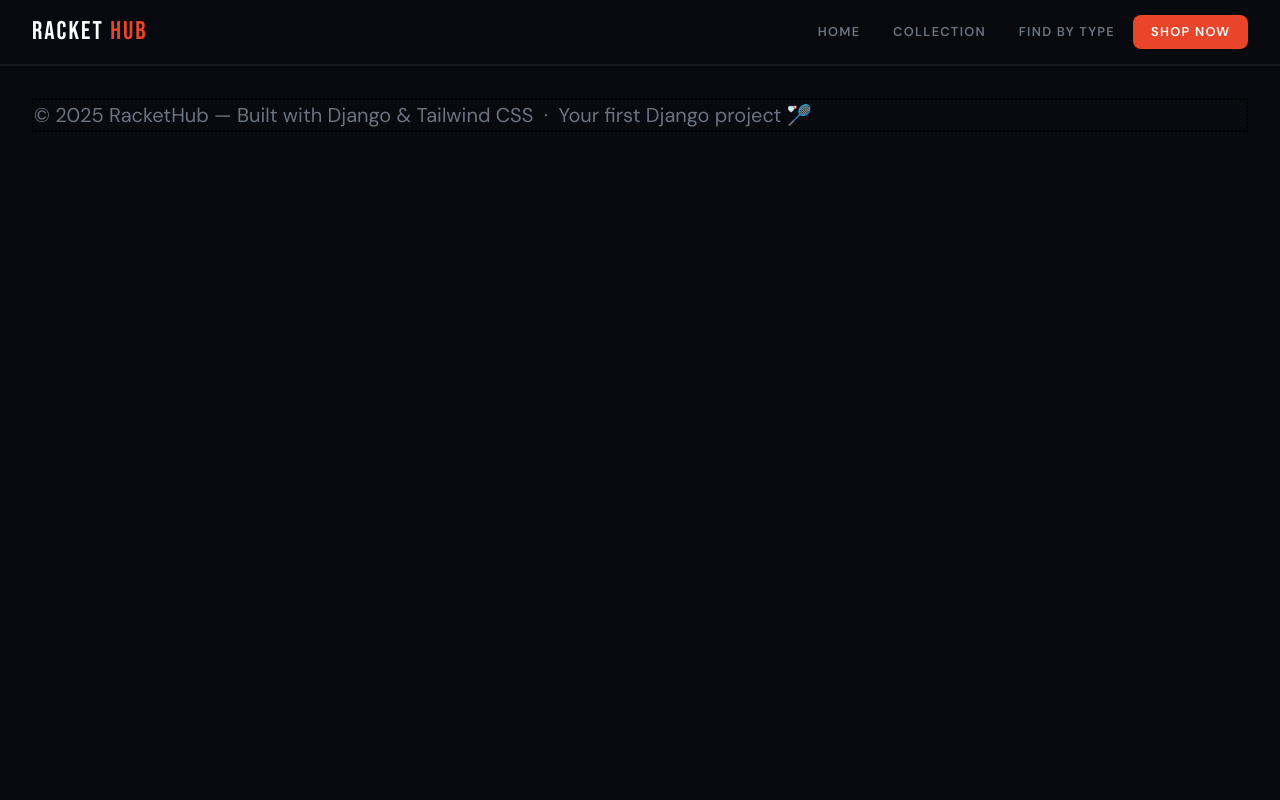
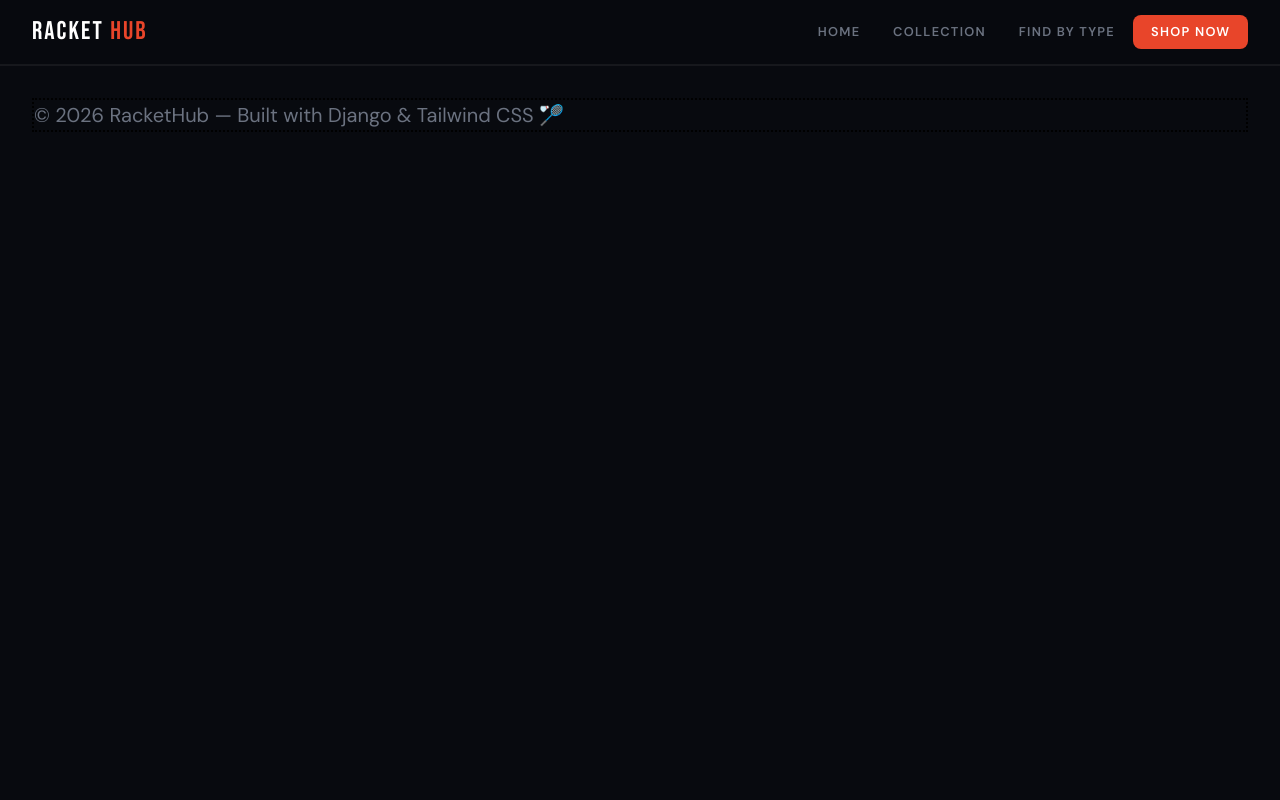
Before and after one commit to Deepsambhavani/Racket_Hub, a Django app: template DBL/templates/DBL/view_racket.html in a window 1280 px wide. Run offline with Django 3.2, Linux system fonts and the light colour scheme; the template is opened without the code that fills it, so the values that code supplies are empty; some libraries are stand-ins or nearby versions.

Commit message:
Racket_hub

```diff
--- a/DBL/forms.py
+++ b/DBL/forms.py
@@ -3,7 +3,7 @@ from .models import rackets, racket_type, racket_reviews, LaserSerial, racket_re
 
 
 class racketform(forms.Form):
-    racket_type = forms.ModelChoiceField(queryset=racket_type.objects.all(), label='Select Brand')
+    racket_type = forms.ModelChoiceField(queryset=racket_type.objects.all(), label='Select Type')
 
 
 class ReviewForm(forms.ModelForm):
--- a/DBL/templates/DBL/all_rackets.html
+++ b/DBL/templates/DBL/all_rackets.html
@@ -1,6 +1,6 @@
     {% extends "layout.html" %}
 
-    {% block title %}Find by Brand — RacketHub{% endblock title %}
+    {% block title %}Find by TYPE — RacketHub{% endblock title %}
 
     {% block content %}
     <style>
@@ -71,9 +71,9 @@
     </style>
 
     <div class="search-page">
-        <div class="page-eyebrow">Browse by Brand</div>
+        <div class="page-eyebrow">Browse by Type</div>
         <h1 class="page-title">Find Your Racket</h1>
-        <p class="page-sub">Select a brand to see which rackets belong to that category.</p>
+        <p class="page-sub">Select a type to see which rackets belong to that category.</p>
 
         <div class="search-card">
             <form method="POST">
--- a/DBL/templates/DBL/view_racket.html
+++ b/DBL/templates/DBL/view_racket.html
@@ -85,7 +85,7 @@
 {% block content %}{% endblock content %}
 
 <footer>
-    <p>© 2025 RacketHub — Built with Django & Tailwind CSS &nbsp;·&nbsp; Your first Django project 🏸</p>
+    <p>© 2026 RacketHub — Built with Django & Tailwind CSS 🏸</p>
 </footer>
 
 </body>
--- a/templates/layout.html
+++ b/templates/layout.html
@@ -85,7 +85,7 @@
 {% block content %}{% endblock content %}
 
 <footer>
-    <p>© 2025 RacketHub — Built with Django & Tailwind CSS &nbsp;·&nbsp; Your first Django project 🏸</p>
+    <p>© 2026 RacketHub — Built with Django & Tailwind CSS 🏸</p>
 </footer>
 
 </body>
--- a/templates/website/index.html
+++ b/templates/website/index.html
@@ -155,7 +155,7 @@
         </p>
         <div class="hero-actions">
             <a href="/DBL/" class="btn-primary">Explore Collection</a>
-            <a href="/DBL/racket_shop/" class="btn-ghost">Find by Brand</a>
+
         </div>
     </div>
 </section>
--- a/theme/static/css/dist/styles.css
+++ b/theme/static/css/dist/styles.css
@@ -8,22 +8,11 @@
     --font-serif: ui-serif, Georgia, Cambria, 'Times New Roman', Times, serif;
     --font-mono: ui-monospace, SFMono-Regular, Menlo, Monaco, Consolas, 'Liberation Mono', 'Courier New',
     monospace;
-    --color-red-400: oklch(70.4% 0.191 22.216);
-    --color-red-500: oklch(63.7% 0.237 25.331);
-    --color-red-600: oklch(57.7% 0.245 27.325);
     --color-orange-500: oklch(70.5% 0.213 47.604);
     --color-orange-600: oklch(64.6% 0.222 41.116);
     --color-orange-700: oklch(55.3% 0.195 38.402);
     --color-orange-900: oklch(40.8% 0.123 38.172);
-    --color-amber-400: oklch(82.8% 0.189 84.429);
     --color-yellow-400: oklch(85.2% 0.199 91.936);
-    --color-slate-100: oklch(96.8% 0.007 247.896);
-    --color-slate-400: oklch(70.4% 0.04 256.788);
-    --color-slate-500: oklch(55.4% 0.046 257.417);
-    --color-slate-600: oklch(44.6% 0.043 257.281);
-    --color-slate-800: oklch(27.9% 0.041 260.031);
-    --color-slate-900: oklch(20.8% 0.042 265.755);
-    --color-slate-950: oklch(12.9% 0.042 264.695);
     --color-gray-50: oklch(98.5% 0.002 247.839);
     --color-gray-100: oklch(96.7% 0.003 264.542);
     --color-gray-200: oklch(92.8% 0.006 264.531);
@@ -34,47 +23,25 @@
     --color-black: #000;
     --color-white: #fff;
     --spacing: 0.25rem;
-    --container-2xl: 42rem;
-    --container-4xl: 56rem;
     --container-5xl: 64rem;
-    --container-7xl: 80rem;
     --text-xs: 0.75rem;
     --text-xs--line-height: calc(1 / 0.75);
     --text-sm: 0.875rem;
     --text-sm--line-height: calc(1.25 / 0.875);
-    --text-base: 1rem;
-    --text-base--line-height: calc(1.5 / 1);
     --text-lg: 1.125rem;
     --text-lg--line-height: calc(1.75 / 1.125);
-    --text-2xl: 1.5rem;
-    --text-2xl--line-height: calc(2 / 1.5);
-    --text-3xl: 1.875rem;
-    --text-3xl--line-height: calc(2.25 / 1.875);
-    --text-4xl: 2.25rem;
-    --text-4xl--line-height: calc(2.5 / 2.25);
     --text-5xl: 3rem;
     --text-5xl--line-height: 1;
-    --text-6xl: 3.75rem;
-    --text-6xl--line-height: 1;
-    --font-weight-light: 300;
     --font-weight-medium: 500;
     --font-weight-semibold: 600;
     --font-weight-bold: 700;
-    --font-weight-black: 900;
-    --tracking-tight: -0.025em;
     --tracking-normal: 0em;
-    --tracking-wide: 0.025em;
     --tracking-wider: 0.05em;
-    --tracking-widest: 0.1em;
     --leading-normal: 1.5;
     --leading-relaxed: 1.625;
     --radius-md: 0.375rem;
     --radius-xl: 0.75rem;
     --radius-2xl: 1rem;
-    --radius-3xl: 1.5rem;
-    --ease-in-out: cubic-bezier(0.4, 0, 0.2, 1);
-    --blur-2xl: 40px;
-    --blur-3xl: 64px;
     --default-transition-duration: 150ms;
     --default-transition-timing-function: cubic-bezier(0.4, 0, 0.2, 1);
     --default-font-family: var(--font-sans);
@@ -278,9 +245,6 @@
   .grid {
     display: grid;
   }
-  .table {
-    display: table;
-  }
   .h-16 {
     height: calc(var(--spacing) * 16);
   }
@@ -302,14 +266,8 @@
   .max-w-5xl {
     max-width: var(--container-5xl);
   }
-  .border-collapse {
-    border-collapse: collapse;
-  }
   .transform {
     transform: var(--tw-rotate-x,) var(--tw-rotate-y,) var(--tw-rotate-z,) var(--tw-skew-x,) var(--tw-skew-y,);
-  }
-  .resize {
-    resize: both;
   }
   .resize-none {
     resize: none;
@@ -383,9 +341,6 @@
       border-color: color-mix(in oklab, var(--color-gray-800) 60%, transparent);
     }
   }
-  .border-yellow-400 {
-    border-color: var(--color-yellow-400);
-  }
   .border-yellow-400\/20 {
     border-color: color-mix(in srgb, oklch(85.2% 0.199 91.936) 20%, transparent);
     @supports (color: color-mix(in lab, red, red)) {
@@ -410,9 +365,6 @@
   .bg-orange-600 {
     background-color: var(--color-orange-600);
   }
-  .bg-yellow-400 {
-    background-color: var(--color-yellow-400);
-  }
   .bg-yellow-400\/10 {
     background-color: color-mix(in srgb, oklch(85.2% 0.199 91.936) 10%, transparent);
     @supports (color: color-mix(in lab, red, red)) {
@@ -434,14 +386,8 @@
   .px-4 {
     padding-inline: calc(var(--spacing) * 4);
   }
-  .py-0 {
-    padding-block: calc(var(--spacing) * 0);
-  }
   .py-0\.5 {
     padding-block: calc(var(--spacing) * 0.5);
-  }
-  .py-2 {
-    padding-block: calc(var(--spacing) * 2);
   }
   .py-2\.5 {
     padding-block: calc(var(--spacing) * 2.5);
@@ -544,9 +490,6 @@
   .uppercase {
     text-transform: uppercase;
   }
-  .underline {
-    text-decoration-line: underline;
-  }
   .shadow-md {
     --tw-shadow: 0 4px 6px -1px var(--tw-shadow-color, rgb(0 0 0 / 0.1)), 0 2px 4px -2px var(--tw-shadow-color, rgb(0 0 0 / 0.1));
     box-shadow: var(--tw-inset-shadow), var(--tw-inset-ring-shadow), var(--tw-ring-offset-shadow), var(--tw-ring-shadow), var(--tw-shadow);
@@ -554,12 +497,6 @@
   .shadow-xl {
     --tw-shadow: 0 20px 25px -5px var(--tw-shadow-color, rgb(0 0 0 / 0.1)), 0 8px 10px -6px var(--tw-shadow-color, rgb(0 0 0 / 0.1));
     box-shadow: var(--tw-inset-shadow), var(--tw-inset-ring-shadow), var(--tw-ring-offset-shadow), var(--tw-ring-shadow), var(--tw-shadow);
-  }
-  .shadow-orange-900 {
-    --tw-shadow-color: oklch(40.8% 0.123 38.172);
-    @supports (color: color-mix(in lab, red, red)) {
-      --tw-shadow-color: color-mix(in oklab, var(--color-orange-900) var(--tw-shadow-alpha), transparent);
-    }
   }
   .shadow-orange-900\/20 {
     --tw-shadow-color: color-mix(in srgb, oklch(40.8% 0.123 38.172) 20%, transparent);
```
Also changed, not shown: DBL/migrations/0005_alter_rackets_type.py (added).
